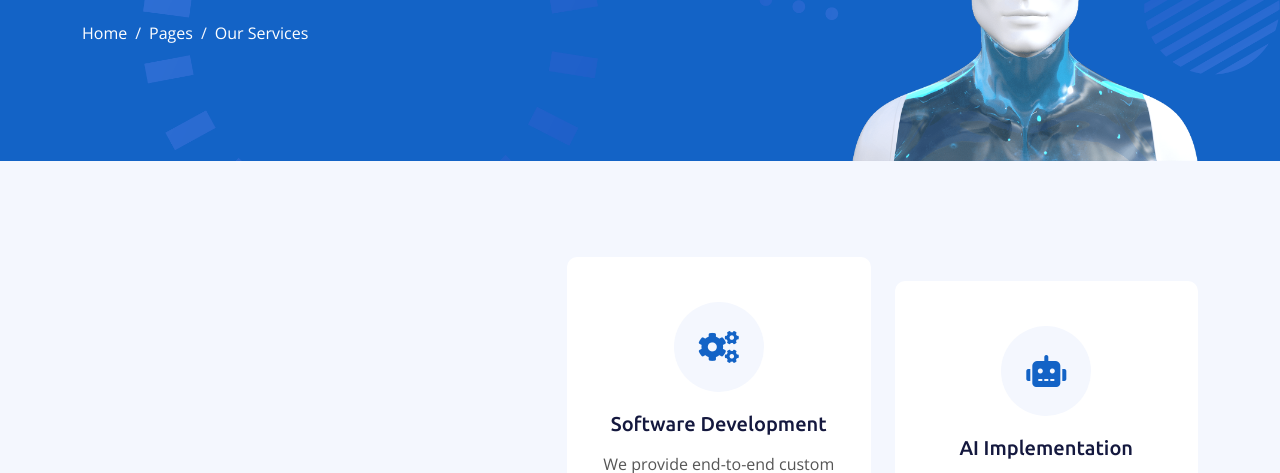
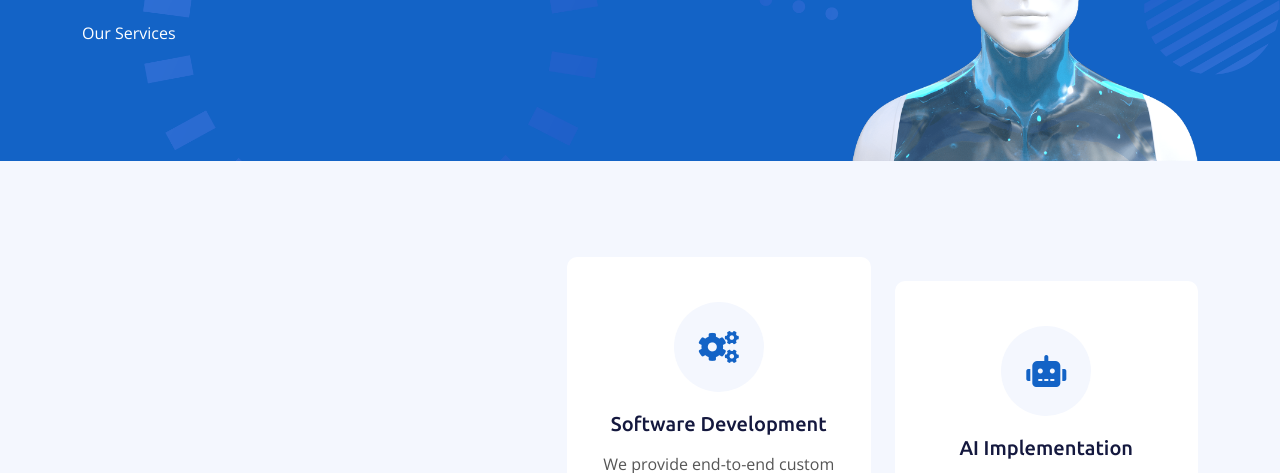
Before and after one commit to dev-vortexv/website-1, a plain HTML site: page public/service.html in a window 1280 px wide. Shown: the part 283-756 px from the top of the page. Drawn offline with nearby package versions, Linux system fonts and the light colour scheme.

Commit message:
added code

```diff
--- a/public/service.html
+++ b/public/service.html
@@ -89,8 +89,8 @@
                     <h1 class="display-4 text-white mb-4 animated slideInRight">Our Services</h1>
                     <nav aria-label="breadcrumb">
                         <ol class="breadcrumb justify-content-center justify-content-lg-start mb-0">
-                            <li class="breadcrumb-item"><a class="text-white" href="#">Home</a></li>
-                            <li class="breadcrumb-item"><a class="text-white" href="#">Pages</a></li>
+                            <!-- <li class="breadcrumb-item"><a class="text-white" href="">Home</a></li> -->
+                            <!-- <li class="breadcrumb-item"><a class="text-white" href="#">Pages</a></li> -->
                             <li class="breadcrumb-item text-white active" aria-current="page">Our Services</li>
                         </ol>
                     </nav>
```
Also changed, not shown: public/404.html (+1 -1 lines), public/about.html (+1 -1 lines), public/faq.html (+1 -1 lines), public/feature.html (+1 -1 lines), public/team.html (+1 -1 lines), public/testimonial.html (+1 -1 lines), 1 other file.
